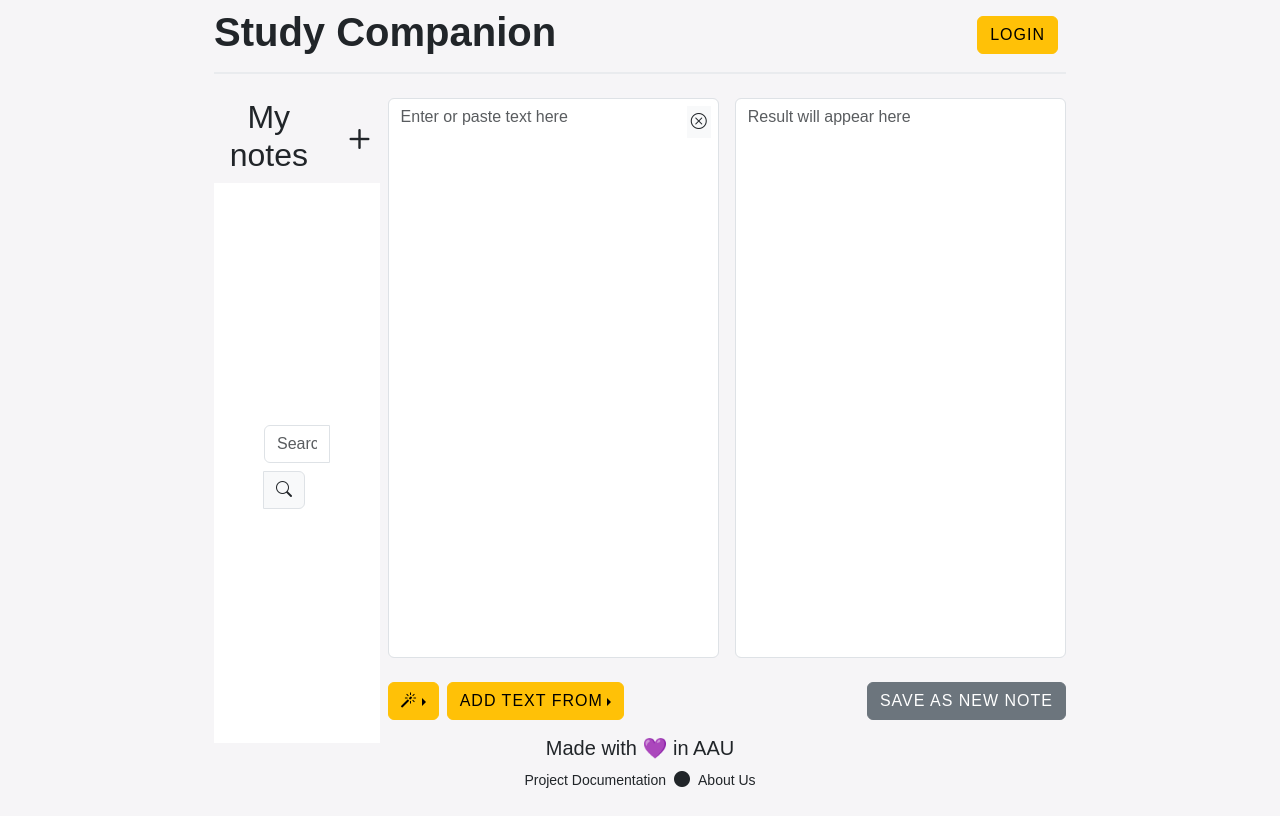
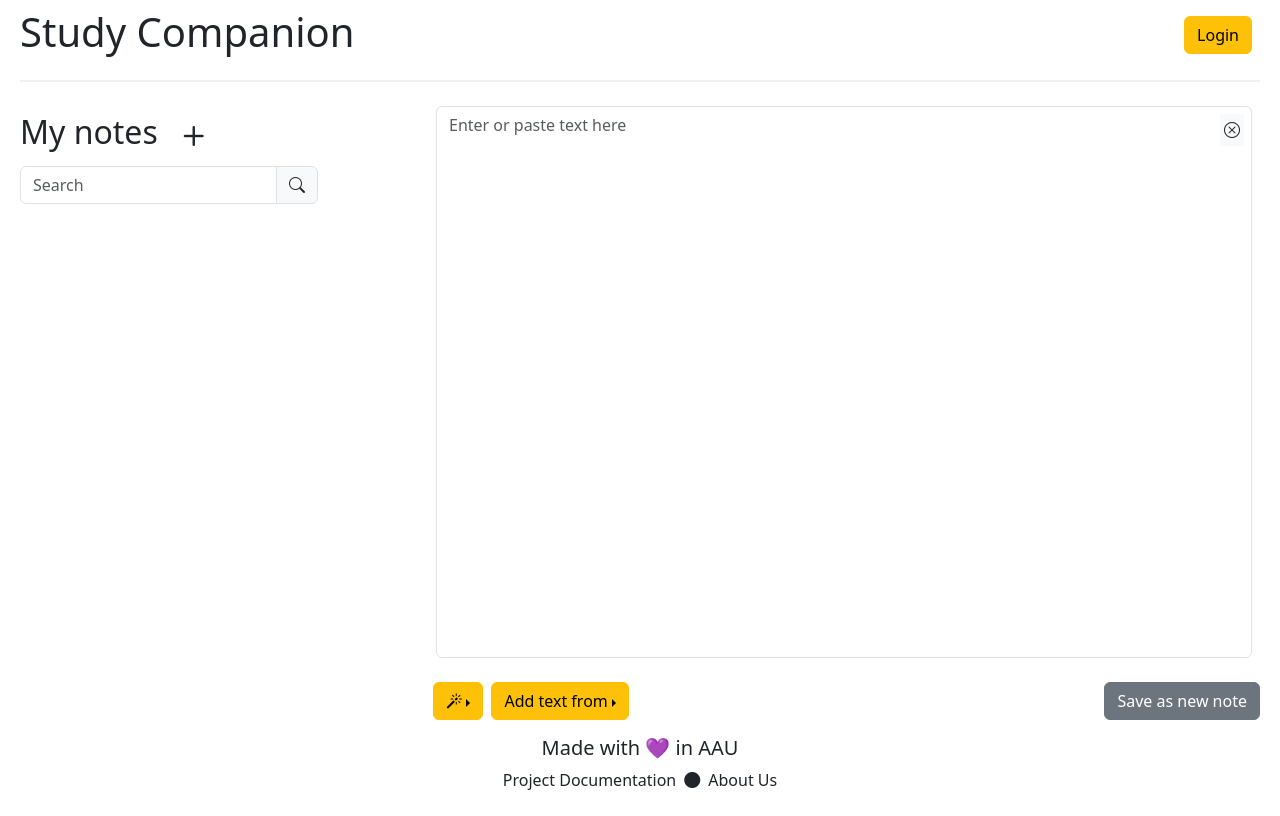
Before and after one commit to jacopobellosi/StudyMate---ASE-project, a React (Vite) app in the folder frontend/: page / in a window 1280 px wide. Built offline with nearby package versions, Linux system fonts and the light colour scheme.

Commit message:
fix sizes

```diff
--- a/frontend/src/components/AuthenticationPage.tsx
+++ b/frontend/src/components/AuthenticationPage.tsx
@@ -1,5 +1,5 @@
 import { useState } from "react";
-import "./style.css";
+// import "./style.css";
 import SignInForm from "./Register";
 import SignUpForm from "./Login";
 
--- a/frontend/src/components/Homescreen.tsx
+++ b/frontend/src/components/Homescreen.tsx
@@ -1,6 +1,6 @@
 import Footer from "./Footer";
 import Header from "./Header";
-import Textareas from "./Textareas";
+import Textareas from "./Textareas"; // Import Textareas
 import React, { useState, useRef } from "react";
 import axios from "axios";
 import { useNavigate } from "react-router-dom";
@@ -10,11 +10,11 @@ const Homescreen: React.FC = () => {
   let title = "Study Companion";
   const [text, setText] = useState("");
   const [resultText, setResultText] = useState("");
+  const [isPopupVisible, setIsPopupVisible] = useState(false);
   const imageInputRef = useRef<HTMLInputElement>(null);
   const audioInputRef = useRef<HTMLInputElement>(null);
   const navigate = useNavigate();
 
-  // Function to trigger the file input dialog
   const triggerImageUpload = () => {
     if (imageInputRef.current) {
       imageInputRef.current.click();
@@ -45,7 +45,6 @@ const Homescreen: React.FC = () => {
             },
           }
         );
-
         setText((prevText) => prevText + "\n\n" + response.data.extracted_text);
       } catch (error) {
         console.error("Error uploading file:", error);
@@ -82,17 +81,19 @@ const Homescreen: React.FC = () => {
   };
 
   const onSummariseClick = async () => {
-    const result = await summarise(text); // Fetch result from API
-    setResultText(result); // Update resultText
+    const result = await summarise(text);
+    setResultText(result);
+    setIsPopupVisible(true);
   };
 
   const onParaphraseClick = async () => {
-    const result = await paraphrase(text); // Fetch result from API
-    setResultText(result); // Update resultText
+    const result = await paraphrase(text);
+    setResultText(result);
+    setIsPopupVisible(true);
   };
 
   const onGenerateQuizClick = async () => {
-    const result = await generateTest(text); // Fetch result from API
+    const result = await generateTest(text);
     if (result) {
       navigate("/quiz", { state: { quizData: result } });
     } else {
@@ -110,12 +111,7 @@ const Homescreen: React.FC = () => {
       const response = await axios.post(
         "http://localhost:5002/paraphrase",
         requestData,
-        {
-          headers: {
-            "Content-Type": "application/json",
-          },
-          responseType: "text",
-        }
+        { headers: { "Content-Type": "application/json" }, responseType: "text" }
       );
       return response.data;
     } catch (error) {
@@ -134,21 +130,26 @@ const Homescreen: React.FC = () => {
       console.error("Error generating test:", error);
       return undefined;
     }
+  }
+
+  const closePopup = () => {
+    setIsPopupVisible(false);
   };
 
   return (
     <div className="container-fluid vh-100 d-flex flex-column">
       <Header title={title} />
-      <hr className="border border-1 opacity-50"></hr>
+      <hr className="border border-1 opacity-50" />
       <Textareas
         text={text}
         setText={setText}
         resultText={resultText}
-        setResultText={setResultText}
+        isPopupVisible={isPopupVisible}
+        closePopup={closePopup}
       />
       <div className="d-flex mb-3 mt-2">
         <div
-          style={{ flex: "1" }}
+          style={{ flex: "2.5" }}
           className="me-2 d-flex position-relative"
         ></div>
         <div style={{ flex: "2" }} className="me-2 d-flex position-relative">
@@ -166,7 +167,10 @@ const Homescreen: React.FC = () => {
                 <a
                   className="dropdown-item"
                   href="#"
-                  onClick={onSummariseClick}
+                  onClick={(e) => {
+                    e.preventDefault();
+                    onSummariseClick();
+                  }}
                 >
                   Summarise
                 </a>
@@ -175,7 +179,10 @@ const Homescreen: React.FC = () => {
                 <a
                   className="dropdown-item"
                   href="#"
-                  onClick={onParaphraseClick}
+                  onClick={(e) => {
+                    e.preventDefault();
+                    onParaphraseClick();
+                  }}
                 >
                   Paraphrase
                 </a>
@@ -207,8 +214,8 @@ const Homescreen: React.FC = () => {
                   className="dropdown-item"
                   href="#"
                   onClick={(e) => {
-                    e.preventDefault(); // Prevent default navigation behavior
-                    triggerImageUpload(); // Trigger the file input dialog
+                    e.preventDefault();
+                    triggerImageUpload();
                   }}
                 >
                   Image
@@ -219,8 +226,8 @@ const Homescreen: React.FC = () => {
                   className="dropdown-item"
                   href="#"
                   onClick={(e) => {
-                    e.preventDefault(); // Prevent default navigation behavior
-                    triggerAudioUpload(); // Trigger the file input dialog
+                    e.preventDefault();
+                    triggerAudioUpload();
                   }}
                 >
                   Audio
@@ -229,10 +236,10 @@ const Homescreen: React.FC = () => {
             </ul>
             <input
               id="upload-image"
-              ref={imageInputRef} // Assign the ref to the input
+              ref={imageInputRef}
               style={{ display: "none" }}
               type="file"
-              onChange={handleImageUpload} // Handle the file selection
+              onChange={handleImageUpload}
             />
             <input
               id="upload-audio"
@@ -243,7 +250,7 @@ const Homescreen: React.FC = () => {
             />
           </div>
         </div>
-        <div style={{ flex: "2" }} className="ms-2 d-flex justify-content-end">
+        <div style={{ flex: "3" }} className="ms-2 d-flex justify-content-end">
           <button type="button" className="btn btn-secondary">
             Save as new note
           </button>
--- a/frontend/src/components/Textareas.tsx
+++ b/frontend/src/components/Textareas.tsx
@@ -5,14 +5,16 @@ interface TextareasProps {
   text: string;
   setText: React.Dispatch<React.SetStateAction<string>>;
   resultText: string;
-  setResultText: React.Dispatch<React.SetStateAction<string>>;
+  isPopupVisible: boolean;
+  closePopup: () => void;
 }
 
 const Textareas: React.FC<TextareasProps> = ({
   text,
   setText,
   resultText,
-  setResultText,
+  isPopupVisible,
+  closePopup,
 }) => {
   const handleClear = () => {
     setText("");
@@ -42,18 +44,28 @@ const Textareas: React.FC<TextareasProps> = ({
           </div>
         </div>
       </div>
-      <div style={{ flex: "2" }} className="ms-2 d-flex">
-        <div data-mdb-input-init className="form-outline flex-grow-1">
+      {isPopupVisible && (
+        <div className="popup position-fixed top-0 end-0 vh-100 vw-100 d-flex justify-content-end align-items-center">
+          <div className="popup-content bg-white p-3 shadow rounded-3 position-relative" style={{ maxWidth: "400px", width: "100%", height: "70vh", overflowY: "auto" }}> {/* Adjust height and round corners */}
+            <div
+              className="position-absolute top-0 end-0 mt-2 me-2 bg-light p-1"
+              style={{ cursor: "pointer", fontSize: "1em" }}
+              onClick={closePopup}
+            >
+              <i className="bi bi-x-circle"></i>
+            </div>
+            <h3 className="mb-3">Result</h3> {/* Add title */}
             <textarea
-            className="form-control h-100"
+              className="form-control h-100 border-0" // Remove border
               id="output"
               placeholder="Result will appear here"
-            style={{ resize: "none" }}
+              style={{ resize: "none", height: "100%" }} // Ensure the textarea takes the full height
               value={resultText}
-            onChange={(e) => setResultText(e.target.value)}
+              readOnly
             />
           </div>
         </div>
+      )}
     </div>
   );
 };
```
Lines whose indentation alone changed are shown as unchanged.
